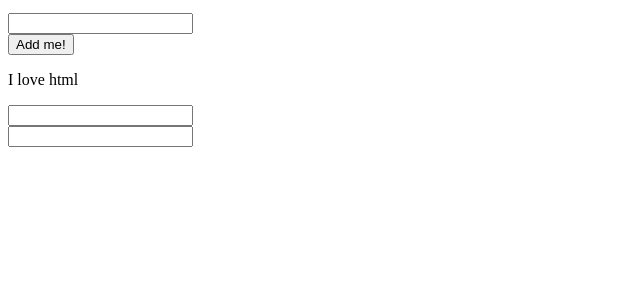
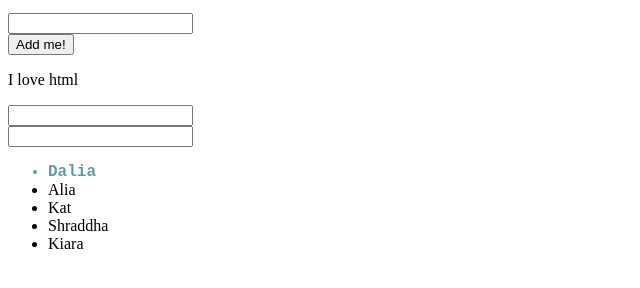
Before and after one commit to Tarekmahmud2/my-second-website, a plain HTML site: page index.html in a window 1280 px wide. Shown: the part 364-652 px from the top of the page, without its empty margins (0-640 px from the left). Drawn offline with Linux system fonts and the light colour scheme.

Commit message:
tenth commit

```diff
--- a/index.html
+++ b/index.html
@@ -9,6 +9,11 @@
         input:focus{
             font-size: 50px;
             color: blueviolet;
+        }
+        li:first-child{
+            color: cadetblue;
+            font-weight: bold;
+            font-family: 'Courier New', Courier, monospace;
         }
     </style>
 </head>
@@ -29,6 +34,13 @@
     <input name="Email" type="text">
     <br>
     <input name="Password" type="text">
+    <ul>
+        <li>Dalia</li>
+        <li>Alia</li>
+        <li>Kat</li>
+        <li>Shraddha</li>
+        <li>Kiara</li>
+    </ul>
 
 </body>
 </html>
```
